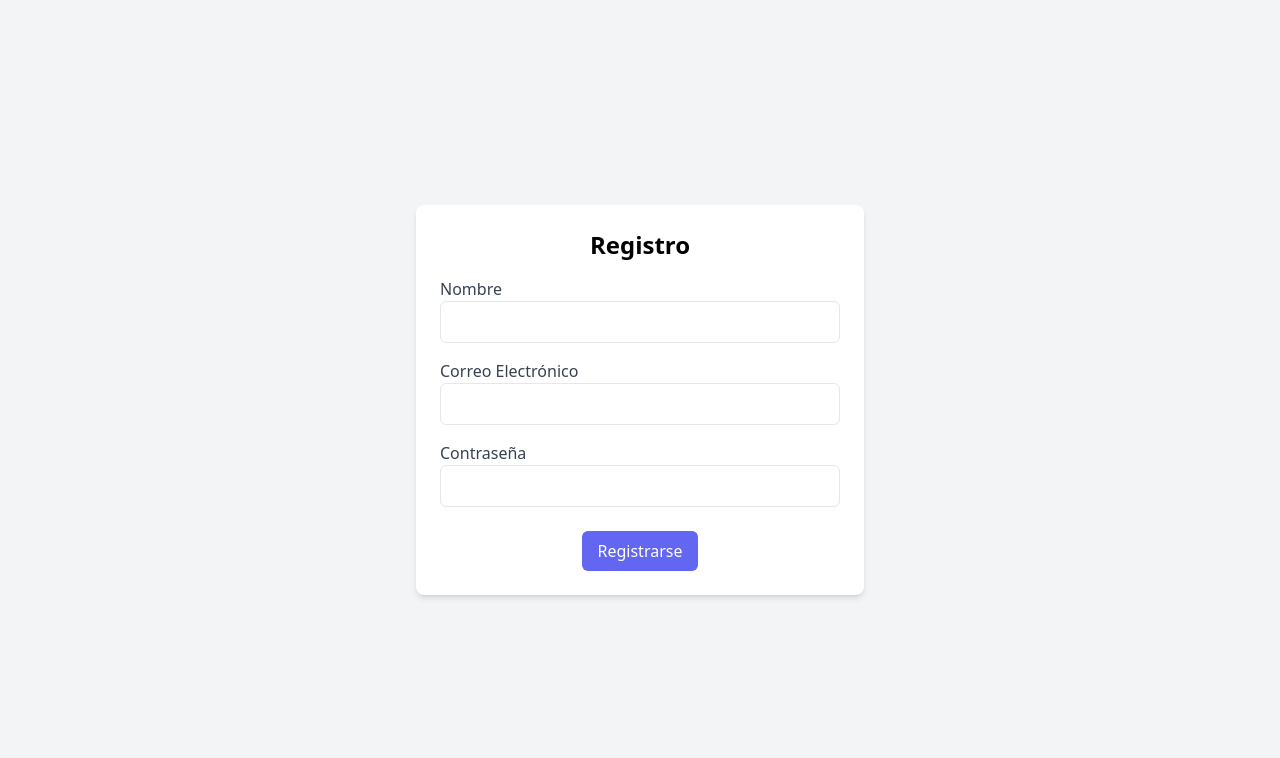
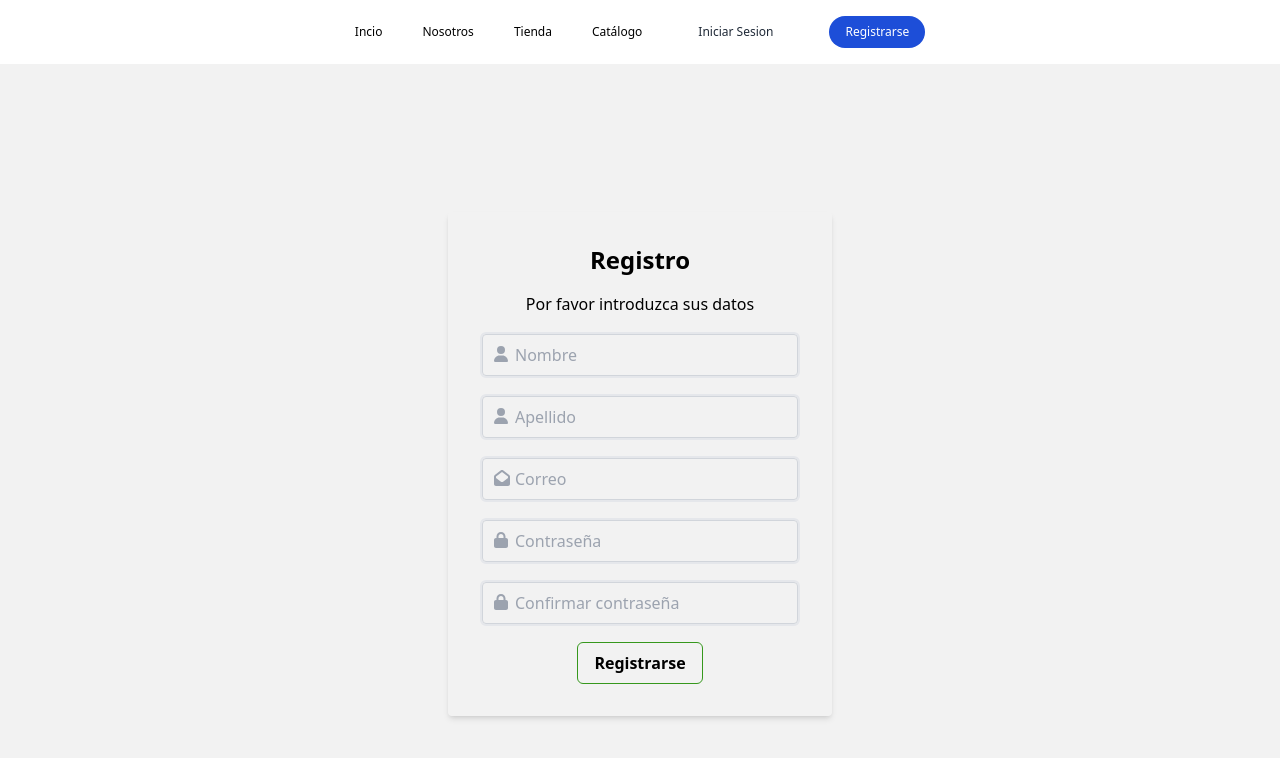
Before and after one commit to EdwardMayk/frontendEcommerce, a Next.js app: page /register in a window 1280 px wide. Shown: the top 758 px of the page. Built offline with nearby package versions, Linux system fonts and the light colour scheme.

Commit message:
register

```diff
--- a/src/components/Category.tsx
+++ b/src/components/Category.tsx
@@ -10,7 +10,7 @@ type FilterData = {
 
 const filters: FilterData[] = [
   {
-    title: 'Category',
+    title: 'Categoria',
     options: [
       { value: 'option1', label: 'Opción 1' },
       { value: 'option2', label: 'Opción 2' },
@@ -18,7 +18,7 @@ const filters: FilterData[] = [
     ],
   },
   {
-    title: 'Sub Category',
+    title: 'Sub Categoria',
     options: [
       { value: 'subOption1', label: 'Sub Opción 1' },
       { value: 'subOption2', label: 'Sub Opción 2' },
@@ -26,7 +26,7 @@ const filters: FilterData[] = [
     ],
   },
   {
-    title: 'Brand',
+    title: 'Marca',
     options: [
       { value: 'brand1', label: 'Marca 1' },
       { value: 'brand2', label: 'Marca 2' },
@@ -34,7 +34,7 @@ const filters: FilterData[] = [
     ],
   },
   {
-    title: 'Condition',
+    title: 'Condicion',
     options: [
       { value: 'condition1', label: 'Condition 1' },
       { value: 'condition2', label: 'Condition 2' },
@@ -42,7 +42,7 @@ const filters: FilterData[] = [
     ],
   },
   {
-    title: 'Price',
+    title: 'Precios',
     options: [
       { value: 'price1', label: 'Price 1' },
       { value: 'price2', label: 'Price 2' },
@@ -55,7 +55,7 @@ const filters: FilterData[] = [
 
 const Category: React.FC = () => {
   return (
-    <div className="border border-gray-200 p-4 flex space-x-4 bg-white ml-auto mt-6 mr-auto" style={{ width: "60%" }}>
+    <div className="border border-gray-200 p-4 flex space-x-4 bg-white ml-auto mt-6 mr-auto rounded-xl" style={{ width: "60%" }} >
       {filters.map((filter, index) => (
         <Filter key={index} title={filter.title} options={filter.options} />
       ))}
--- a/src/components/Filter.tsx
+++ b/src/components/Filter.tsx
@@ -14,10 +14,10 @@ type FilterProps = {
 
 const Filter: React.FC<FilterProps> = ({ title, options }) => {
   return (
-    <div className="flex flex-col">
+    <div className="flex flex-col ">
       <span className="text-xs mb-2">{title}</span>
       <select
-        className="border p-2 rounded appearance-none focus:outline-none focus:shadow-outline w-full text-xs"
+        className="border p-2 rounded appearance-none focus:outline-none focus:shadow-outline w-full text-xs bg-gray-200"
         name={title}
         id={title}
         style={{ width: '150px' }}
--- a/src/components/GadgetsList.tsx
+++ b/src/components/GadgetsList.tsx
@@ -1,9 +1,10 @@
 import React, { MouseEvent, useState } from "react";
 import { FontAwesomeIcon } from "@fortawesome/react-fontawesome";
-import { faDesktop } from "@fortawesome/free-solid-svg-icons";
+import {  faHeadphones, faLaptop, faVrCardboard, faMicrochip, faTv, faComputer, faChevronRight } from "@fortawesome/free-solid-svg-icons";
 
 interface Product {
   name: string;
+  icon: any; // Se usa "any" aquí, pero es recomendable definir un tipo específico para los íconos si es posible.
 }
 
 function GadgetsList() {
@@ -15,19 +16,19 @@ function GadgetsList() {
   };
 
   const products: Product[] = [
-    { name: "Computers" },
-    { name: "Graficas" },
-    { name: "Procesadores" },
-    { name: "Perifericos" },
-    { name: "Monitores" },
-    { name: "IT Servicios" },
+    { name: "Computers", icon: faComputer },
+    { name: "Graficas", icon: faVrCardboard },
+    { name: "Procesadores", icon: faMicrochip },
+    { name: "Perifericos", icon: faHeadphones },
+    { name: "Monitores", icon: faTv },
+    { name: "IT Servicios", icon: faLaptop },
   ];
 
   return (
     <>
       <div className="ml-20 flex-row mx-auto items-center">
         <div className="pb-3 text-sm">
-          <span>Home &gt; Electronics &gt; Mini gadgets</span>
+          <span>Incio <FontAwesomeIcon icon={faChevronRight} /> Mini gadgets</span>
         </div>
         <div className="flex" style={{ gap: "20px" }}>
           {products.map((product, index) => (
@@ -39,7 +40,7 @@ function GadgetsList() {
               }` }
               onClick={(e) => handleProductClick(e, product.name)}
             >
-              <FontAwesomeIcon icon={faDesktop} className="text-xm ps-5" />
+              <FontAwesomeIcon icon={product.icon} className="text-xm ps-5" />
               <span className={`mt-2 ps-5 text-xm ${selectedProduct === product.name && "text-blue-600"}`}>
                 {product.name}
               </span>
--- a/src/components/navbar.tsx
+++ b/src/components/navbar.tsx
@@ -13,12 +13,12 @@ function Navbar() {
           <ul className="flex space-x-10">
             <li>
               <Link href="/" className="hover:text-gray-200">
-                Home
+                Incio
               </Link>
             </li>
             <li>
               <Link href="/about" className="hover:text-gray-200">
-                About
+                Nosotros
               </Link>
             </li>
             <li>
@@ -34,10 +34,10 @@ function Navbar() {
           </ul>
           <div className="flex items-center space-x-10">
             <Link href="/login" className="text-gray-800 px-4 py-2 rounded">
-              Sign In
+              Iniciar Sesion
             </Link>
             <Link href="/signup" className="bg-blue-700 text-white px-4 py-2 rounded-full">
-              Sign Up
+              Registrarse
             </Link>
           </div>
         </div>
--- a/src/pages/register.tsx
+++ b/src/pages/register.tsx
@@ -1,69 +1,83 @@
-// Importa las dependencias necesarias
-import React, { useState } from 'react';
+import React from 'react';
+import { FontAwesomeIcon } from "@fortawesome/react-fontawesome";
+import { faEnvelope, faEnvelopeOpen, faLock, faUser } from "@fortawesome/free-solid-svg-icons";
+import Navbar from '@/components/navbar';
 
-function Register() {
-  // Define los estados para los campos del formulario
-  const [name, setName] = useState('');
-  const [email, setEmail] = useState('');
-  const [password, setPassword] = useState('');
 
-  // Función para manejar el envío del formulario
-  const handleRegister = (e: React.FormEvent<HTMLFormElement>) => {
-    e.preventDefault();
-    // Aquí puedes agregar la lógica para enviar los datos de registro al servidor
-    console.log('Datos de registro:', { name, email, password });
-  };
-
+const Register = () => {
   return (
-    <div className="flex justify-center items-center min-h-screen bg-gray-100">
-      <div className="w-full max-w-md p-6 bg-white rounded-lg shadow-md">
-        <h2 className="text-2xl font-semibold text-center mb-4">Registro</h2>
-        <form onSubmit={handleRegister}>
-          <div className="mb-4">
-            <label htmlFor="name" className="block text-gray-700">Nombre</label>
+    <>
+    <Navbar />
+    <div className="min-h-screen flex flex-col justify-center items-center">
+      <div className="bg-transparent p-8 rounded shadow-md w-96 text-center text-black">
+        <div className="mb-4 text-black">
+          <h1 className="text-2xl font-bold mb-4">Registro</h1>
+          <p>Por favor introduzca sus datos</p>
+        </div>
+        <div className="mb-4 relative text-black border-2 rounded-md">
+          <FontAwesomeIcon
+            icon={faUser}
+            className="absolute left-3 top-3 text-gray-400 "
+          />
           <input
             type="text"
-              id="name"
-              className="w-full px-4 py-2 border rounded-md focus:outline-none focus:border-indigo-500"
-              value={name}
-              onChange={(e) => setName(e.target.value)}
-              required
+            placeholder="Nombre"
+            className="w-full border border-gray-300 rounded p-2 pl-8 bg-transparent text-black" // Hacemos el fondo transparente
           />
         </div>
-          <div className="mb-4">
-            <label htmlFor="email" className="block text-gray-700">Correo Electrónico</label>
+        <div className="mb-4 relative border-2 rounded-md text-black">
+          <FontAwesomeIcon
+            icon={faUser}
+            className="absolute left-3 top-3 text-gray-400"
+          />
+          <input
+            type="text"
+            placeholder="Apellido"
+            className="w-full border border-gray-300 rounded p-2 pl-8 bg-transparent" // Hacemos el fondo transparente
+          />
+        </div>
+        <div className="mb-4 relative border-2 rounded-md text-black">
+          <FontAwesomeIcon
+            icon={faEnvelopeOpen}
+            className="absolute left-3 top-3 text-gray-400"
+          />
           <input
             type="email"
-              id="email"
-              className="w-full px-4 py-2 border rounded-md focus:outline-none focus:border-indigo-500"
-              value={email}
-              onChange={(e) => setEmail(e.target.value)}
-              required
+            placeholder="Correo"
+            className="w-full border border-gray-300 rounded p-2 pl-8 bg-transparent" // Hacemos el fondo transparente
           />
         </div>
-          <div className="mb-6">
-            <label htmlFor="password" className="block text-gray-700">Contraseña</label>
+        <div className="mb-4 relative border-2 rounded-md text-black">
+          <FontAwesomeIcon
+            icon={faLock}
+            className="absolute left-3 top-3 text-gray-400"
+          />
           <input
             type="password"
-              id="password"
-              className="w-full px-4 py-2 border rounded-md focus:outline-none focus:border-indigo-500"
-              value={password}
-              onChange={(e) => setPassword(e.target.value)}
-              required
+            placeholder="Contraseña"
+            className="w-full border border-gray-300 rounded p-2 pl-8 bg-transparent" // Hacemos el fondo transparente
           />
         </div>
-          <div className="flex items-center justify-center">
-            <button
-              type="submit"
-              className="px-4 py-2 bg-indigo-500 text-white rounded-md hover:bg-indigo-600 focus:outline-none focus:bg-indigo-600"
-            >
+        <div className="mb-4 relative border-2 rounded-md text-black">
+          <FontAwesomeIcon
+            icon={faLock}
+            className="absolute left-3 top-3 text-gray-400"
+          />
+          <input
+            type="password"
+            placeholder="Confirmar contraseña"
+            className="w-full border border-gray-300 rounded p-2 pl-8 bg-transparent" // Hacemos el fondo transparente
+          />
+        </div>
+        <div>
+          <button className="text-black font-semibold py-2 px-4 rounded-md border border-[#36981D]"> {/* Hacemos el fondo del botón transparente */}
             Registrarse
           </button>
         </div>
-        </form>
       </div>
     </div>
+    </>
   );
-}
+};
 
 export default Register;
```
Also changed, not shown: src/components/searchBar.tsx (+4 -4 lines). Lines whose indentation alone changed are shown as unchanged.
